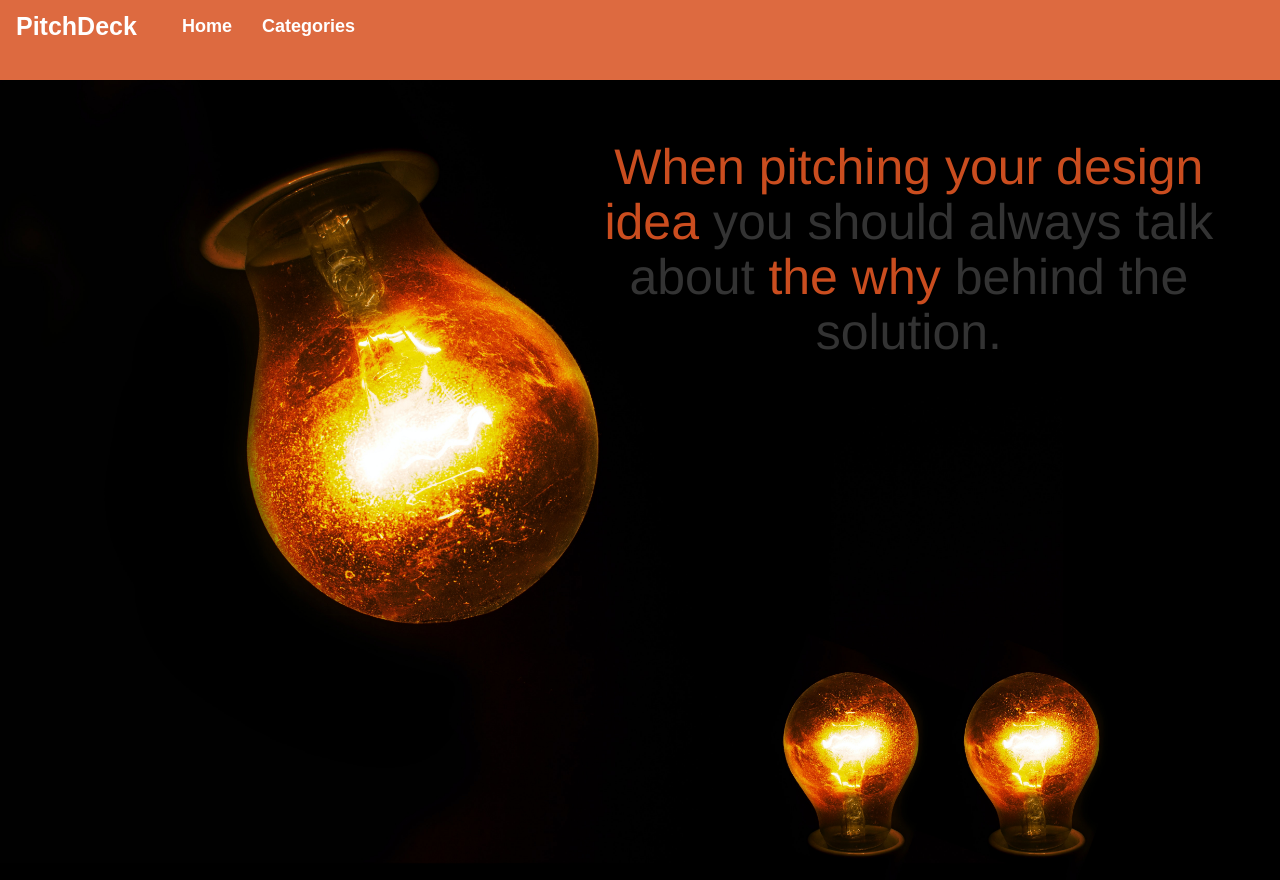
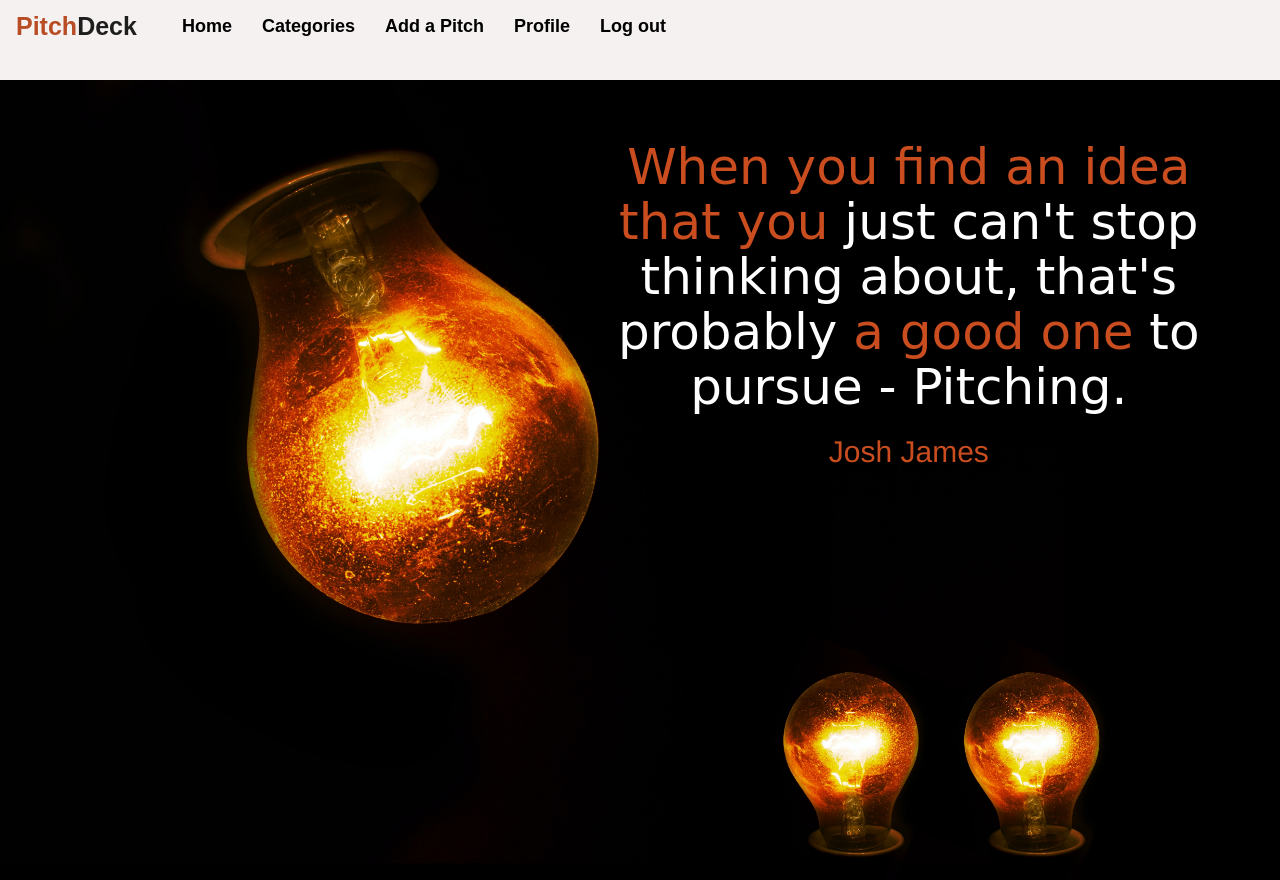
Before and after one commit to felkiriinya/Pitch-app, a Flask app: page /loggedin in a window 1280 px wide. Run offline with Flask 2, Linux system fonts and the light colour scheme; some libraries are stand-ins or nearby versions.

Commit message:
allow the user to log out

```diff
--- /dev/null
+++ b/app/static/css/login.css
@@ -0,0 +1,28 @@
+.container {
+    width: 100%;
+    height: 100vh;
+    padding: 0;
+    position: relative;
+    margin: 0;
+}
+
+img {
+    width: 100%;
+    height: 100vh;
+    object-fit: cover;
+    margin-top: 0%;
+}
+
+.text-content {
+    position: absolute;
+    top: 5%;
+    right: 3%;
+    left: 45%;
+}
+
+h1 {
+    font-size: 5rem;
+    font-family: 'Fredoka One', cursive;
+    color: white;
+
+}
--- a/app/templates/loggedin.html
+++ b/app/templates/loggedin.html
@@ -7,7 +7,7 @@
     {% block styles %}
     {{ super() }}
     <link rel="shortcut icon" href="{{ url_for('static', filename='images/favicon.ico') }}">
-    <link rel="stylesheet" href="{{url_for('static',filename='css/index.css')}}" type="text/css">
+    <link rel="stylesheet" href="{{url_for('static',filename='css/login.css')}}" type="text/css">
 
     {% endblock %}
 </head>
@@ -21,12 +21,12 @@
         <div class="container text-center">
             <img src="{{ url_for('static', filename='images/bulb.jpg') }}" alt="">
             <div class="text-content">
-                <h1><span style="color:rgb(202, 77, 31);">When pitching your design idea</span> you should always talk about <span style="color:rgb(202, 77, 31);">the why</span> behind the solution.</h1>
-                <br>
+                <h1><span style="color:rgb(202, 77, 31);">When you find an idea that you </span>just can't stop thinking about, that's probably <span style="color:rgb(202, 77, 31);">a good one</span> to pursue <span> - Pitching.</span></h1>
+
+                <h2 style="color: rgb(202,77,31);">Josh James</h2>
 
 
             </div>
-
 
         </div>
 
--- a/app/templates/navbar.html
+++ b/app/templates/navbar.html
@@ -1,6 +1,6 @@
 
 
-<div class="navbar" role="navigation" style="background-color:rgb(221, 106, 64) ; border-radius: 0; align-items: center;
+<div class="navbar" role="navigation" style="background-color:rgb(245, 241, 240) ; border-radius: 0; align-items: center;
 margin: 0 !important; min-height: 10vh;">
     <div class="container-fluid">
         <div class="navbar-header">
@@ -13,19 +13,21 @@ margin: 0 !important; min-height: 10vh;">
 
 
             </div>
-            <a class="navbar-brand"  href="/" style="font-size:25px; color:white; font-weight: bold; font-family: Arial, Helvetica, sans-serif; ">PitchDeck</a>
+            <a class="navbar-brand"  href="/" style="font-size:25px; color:rgb(31, 30, 30); font-weight: bold; font-family: Arial, Helvetica, sans-serif; "><span style="color:rgb(184, 76, 37) ;">Pitch</span>Deck</a>
             <div class="navbar-right">
 
             </div>
             <div class="navbar-collapse collapse" style="float: left;">
                 <ul class="nav navbar-nav">
-                    <li><a href="/" style="color:white; text-decoration: none; font-size: 18px; font-weight: bold; font-family: Arial, Helvetica, sans-serif;">Home</a></li>
-                    <li><a  class="dropdown-toggle" data-toggle="dropdown" aria-haspopup="true" aria-expanded="false" style="cursor: pointer; color: white; font-size: 18px; font-weight: bold; font-family: Arial, Helvetica, sans-serif;">Categories</a>
+                    <li><a href="/" style=" color:black;text-decoration: none; font-size: 18px; font-weight: bold; font-family: Arial, Helvetica, sans-serif;">Home</a></li>
+                    <li><a  class="dropdown-toggle" data-toggle="dropdown" aria-haspopup="true" aria-expanded="false" style="cursor: pointer; color: black; font-size: 18px; font-weight: bold; font-family: Arial, Helvetica, sans-serif;">Categories</a>
                         <div class="dropdown-menu">
 
                         </div>
                     </li>
-
+                    <li><a href="/" style="color: black; color: black;text-decoration: none; font-size: 18px; font-weight: bold; font-family: Arial, Helvetica, sans-serif;">Add a Pitch</a></li>
+                    <li><a href="/" style=" color: black;text-decoration: none; font-size: 18px; font-weight: bold; font-family: Arial, Helvetica, sans-serif;">Profile</a></li>
+                    <li><a href="{{url_for('auth.logout')}}" style=" color: black;text-decoration: none; font-size: 18px; font-weight: bold; font-family: Arial, Helvetica, sans-serif;">Log out</a></li>
                 </ul>
             </div>
         </div>
```
